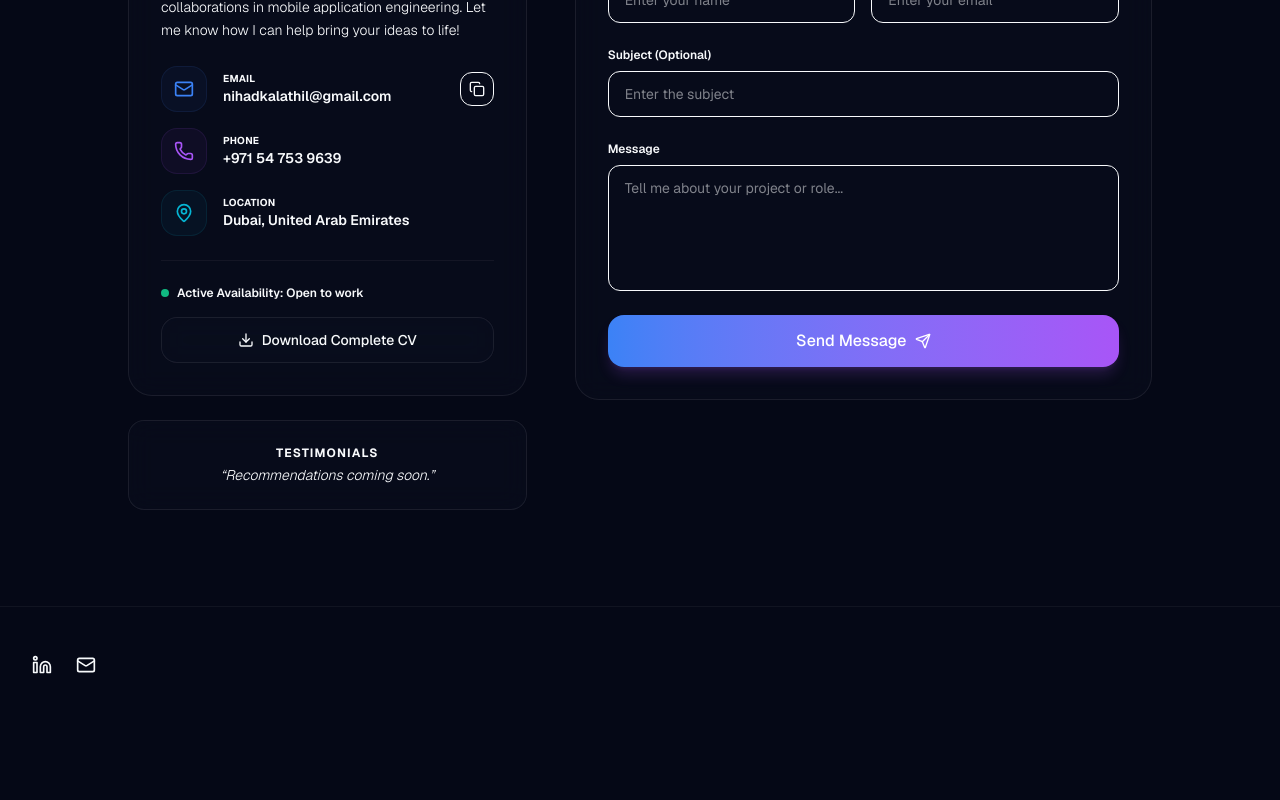
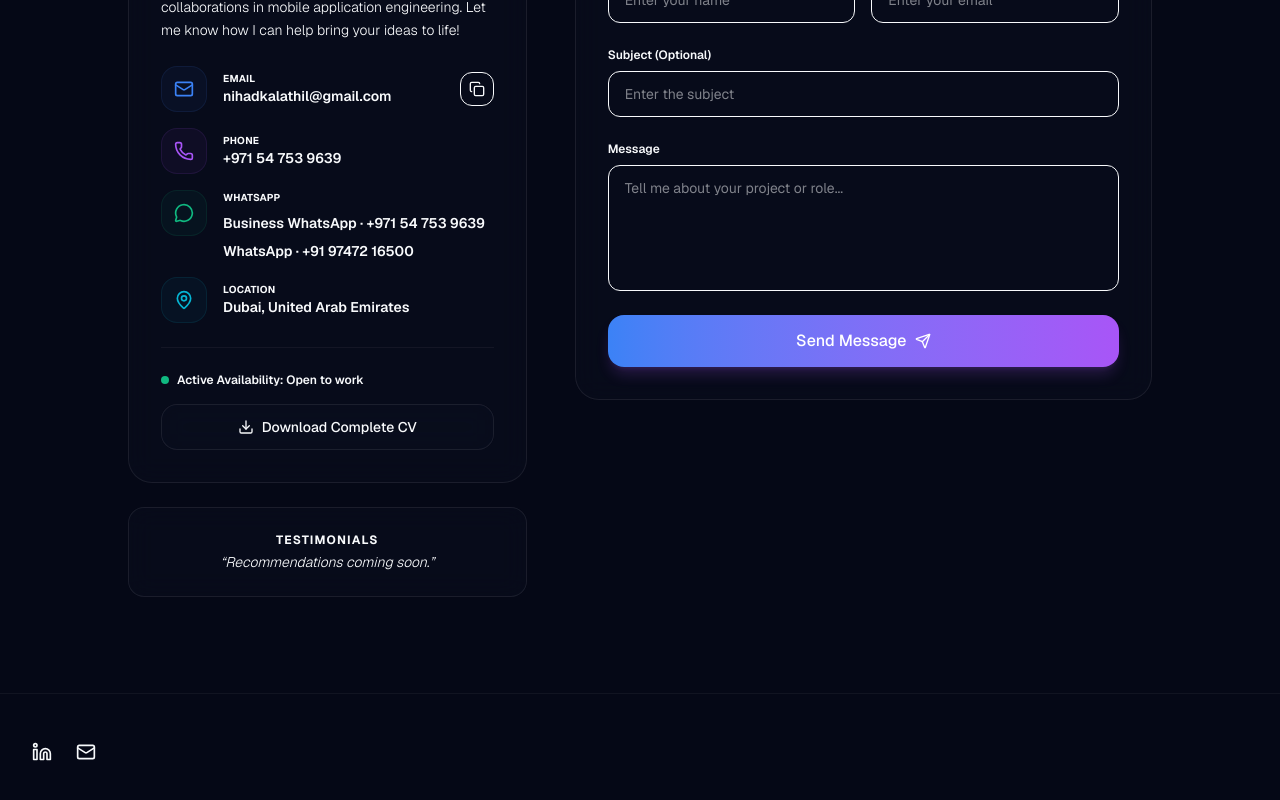
Before and after one commit to nihadkalathil/Portfolio, a Next.js app: page / in a window 1280 px wide. Shown: the part 8441-9241 px from the top of the page. Before the commit the page ends 9164 px from the top, so only its background shows below. Built offline with nearby package versions, Linux system fonts and the light colour scheme.

Commit message:
feat: add WhatsApp contact options to Contact component

```diff
--- a/src/components/Contact.tsx
+++ b/src/components/Contact.tsx
@@ -2,7 +2,7 @@
 
 import { useState } from "react";
 import { motion } from "framer-motion";
-import { Mail, Phone, MapPin, Copy, Check, Send, Download } from "lucide-react";
+import { Mail, Phone, MapPin, Copy, Check, Send, Download, MessageCircle } from "lucide-react";
 
 export default function Contact() {
   const [emailCopied, setEmailCopied] = useState(false);
@@ -114,6 +114,34 @@ export default function Contact() {
                     <a href="tel:+971547539639" className="text-sm font-semibold text-foreground hover:underline block">
                       +971 54 753 9639
                     </a>
+                  </div>
+                </div>
+
+                {/* WhatsApp Contact Options */}
+                <div className="flex items-start gap-4">
+                  <div className="p-3 rounded-2xl bg-brand-emerald/5 border border-brand-emerald/10 text-brand-emerald">
+                    <MessageCircle className="w-5 h-5" />
+                  </div>
+                  <div className="flex-1 min-w-0">
+                    <p className="text-[10px] text-foreground/40 font-bold uppercase tracking-wide mb-2">WhatsApp</p>
+                    <div className="flex flex-col gap-2">
+                      <a
+                        href="https://wa.me/971547539639"
+                        target="_blank"
+                        rel="noopener noreferrer"
+                        className="text-sm font-semibold text-foreground hover:underline"
+                      >
+                        Business WhatsApp · +971 54 753 9639
+                      </a>
+                      <a
+                        href="https://wa.me/919747216500"
+                        target="_blank"
+                        rel="noopener noreferrer"
+                        className="text-sm font-semibold text-foreground hover:underline"
+                      >
+                        WhatsApp · +91 97472 16500
+                      </a>
+                    </div>
                   </div>
                 </div>
 
```
